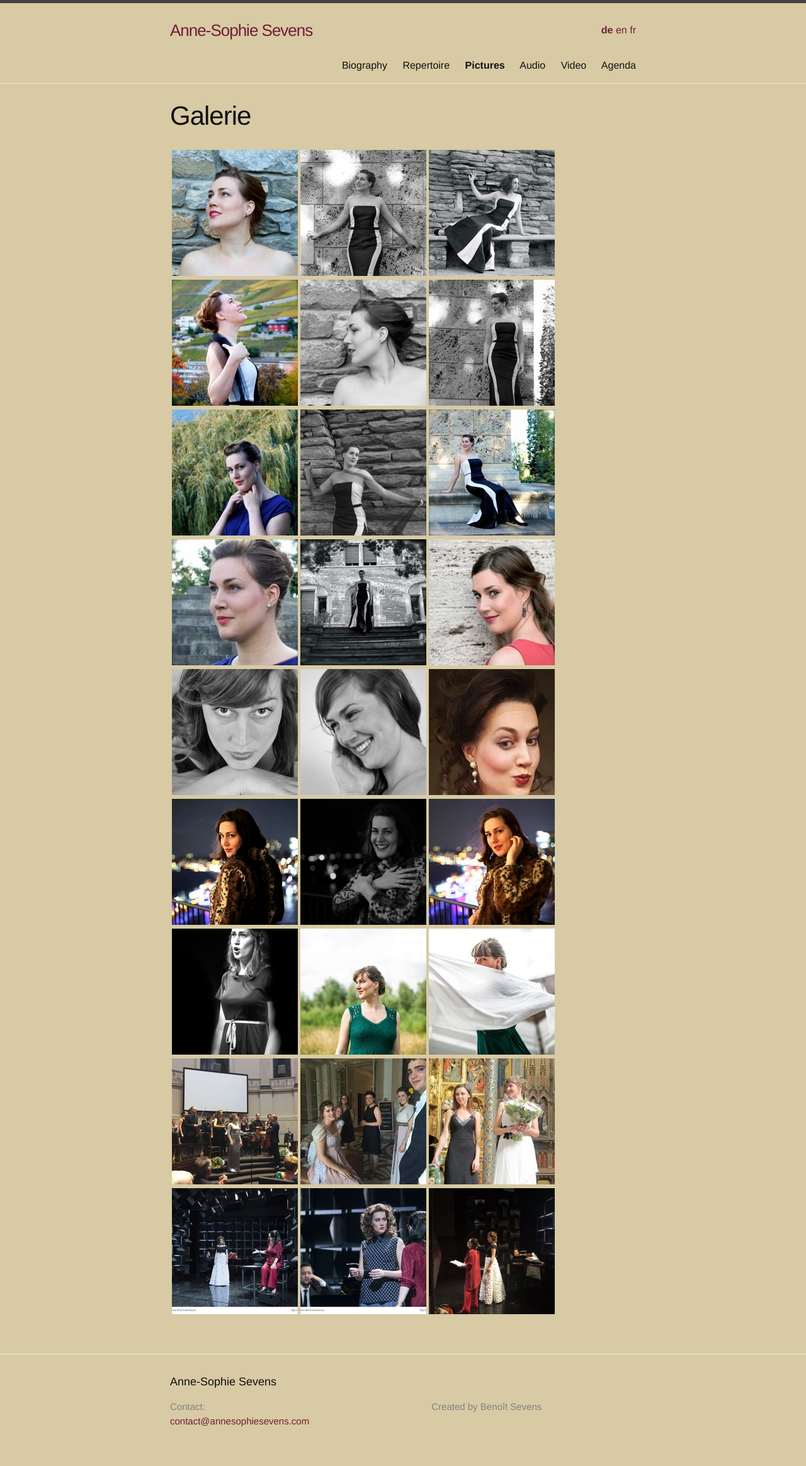
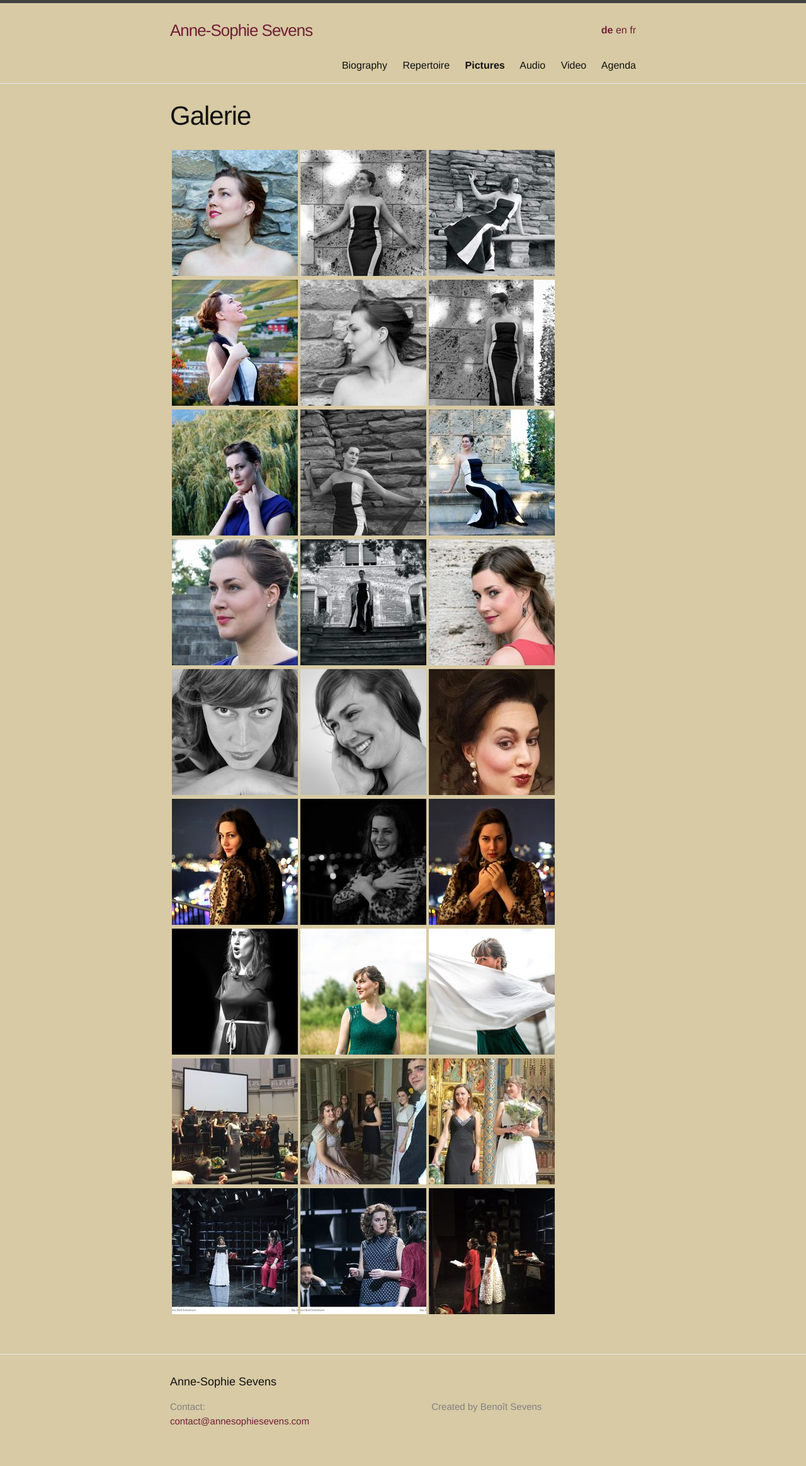
Before and after one commit to annesophie-sevens/annesophie-sevens.github.io, a Jekyll site: the page built from pictures-de.md, in a window 1280 px wide. Shown: the whole page at 63% size. Built offline with Jekyll 4.4.1, drawn with Linux system fonts in a browser that asks for light colours.

Commit message:
Update pictures-de.md

```diff
--- a/pictures-de.md
+++ b/pictures-de.md
@@ -16,7 +16,7 @@
 
 | <a href="/assets/picture1.jpg">  ![]({{ site.baseurl }}/assets/picture1-thumbnail.jpg) </a> | <a href="/assets/picture5.jpg"> ![]({{ site.baseurl }}/assets/picture5-thumbnail.jpg) </a> | <a href="/assets/110.jpg"> ![]({{ site.baseurl }}/assets/110-thumbnail.jpg) </a>|
 
-|  <a href="/assets/b1.jpg">  ![]({{ site.baseurl }}/assets/b1-thumbnail.jpg) </a> |  <a href="/assets/b4.jpg"> ![]({{ site.baseurl }}/assets/b4-thumbnail.jpg) </a> | <a href="/assets/b5.jpg"> ![]({{ site.baseurl }}/assets/b5-thumbnail.jpg) </a>|
+|  <a href="/assets/b1.jpg">  ![]({{ site.baseurl }}/assets/b1-thumbnail.jpg) </a> |  <a href="/assets/b4.jpg"> ![]({{ site.baseurl }}/assets/b4-thumbnail.jpg) </a> | <a href="/assets/b3.jpg"> ![]({{ site.baseurl }}/assets/b3-thumbnail.jpg) </a>|
 
 |  <a href="/assets/111.jpg">  ![]({{ site.baseurl }}/assets/111-thumbnail.jpg) </a> |  <a href="/assets/5.jpg"> ![]({{ site.baseurl }}/assets/5-thumbnail.jpg) </a> | <a href="/assets/3.jpg"> ![]({{ site.baseurl }}/assets/3-thumbnail.jpg) </a>|
 
```
